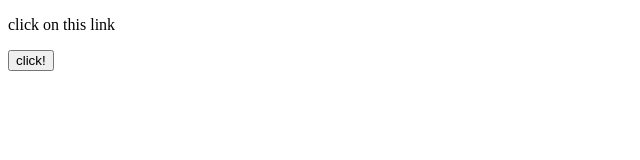
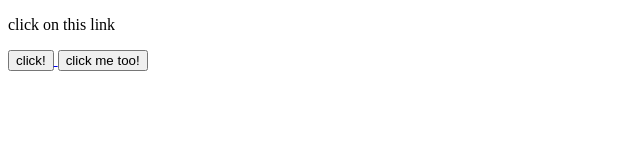
Before and after one commit to coolstufflola/coolstufflola.github.io, a plain HTML site: page verified.html in a window 1280 px wide. Shown: the whole page, without its empty margins (0-640 px from the left). Drawn offline with Linux system fonts and the light colour scheme.

Commit message:
verifed.html

```diff
--- a/verified.html
+++ b/verified.html
@@ -11,5 +11,10 @@
         <a href="https://europe-west3-devrcc.cloudfunctions.net/whatismyip">
             <button type="button">click!</button>
         </a>
+
+          <a href="https://www.dafk.net/what/">
+            <button type="button">click me too!</button>
+             </a>
+        </a>
     </body>
 </html>
```
